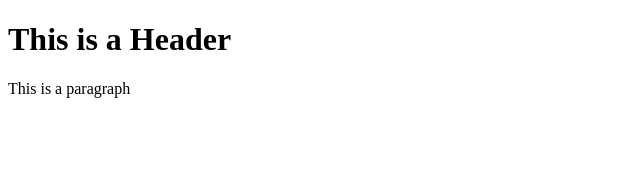
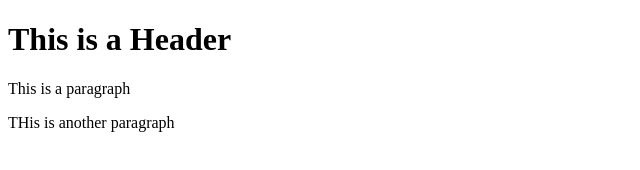
Before and after one commit to josephkim22/git-test, a plain HTML site: page index.html in a window 1280 px wide. Shown: the whole page, without its empty margins (0-640 px from the left). Drawn offline with Linux system fonts and the light colour scheme.

Commit message:
Third commit

```diff
--- a/index.html
+++ b/index.html
@@ -4,6 +4,7 @@
 <body>
   <h1>This is a Header</h1>
   <p>This is a paragraph</p>
+  <p>THis is another paragraph</p>
 </body>
 
 </html>
```
